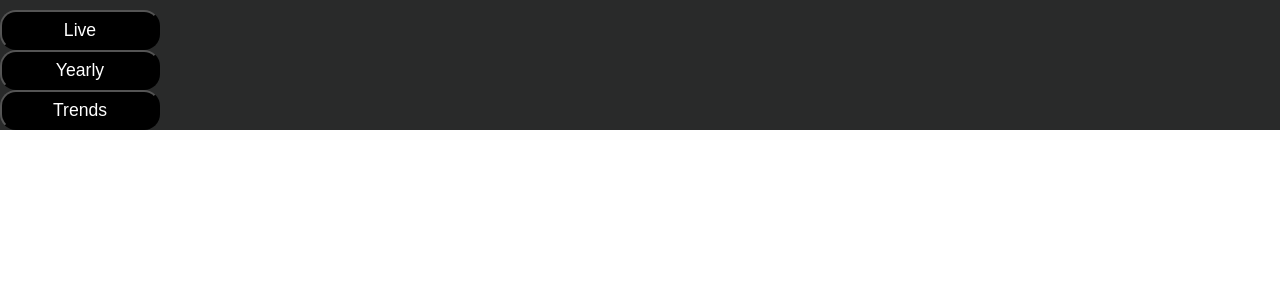
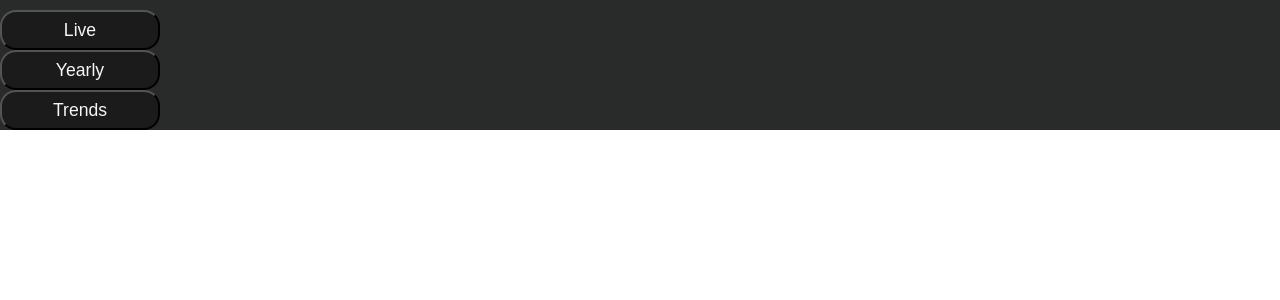
Before and after one commit to nishilfaldu/react-dashboard, a React (Create React App) app: page / in a window 1280 px wide. Shown: the top 300 px of the page. Built offline with nearby package versions, Linux system fonts and the light colour scheme.

Commit message:
styled buttons according to theme

```diff
--- a/src/components/NavButton.js
+++ b/src/components/NavButton.js
@@ -10,8 +10,8 @@ const StyledButton = styled.button`
     width: ${(p) => p.theme.buttonWidth};
     border-radius: ${(p) => p.theme.borderRadius};
     font-size: ${(p) => p.theme.buttonLabelFontSize};
-    color: white;
-    background-color: black;
+    color: ${(p) => p.theme.colorTitle};
+    background: ${(p) => p.theme.colorButtonBackground};
 `
 
 const NavButton = function(props){
--- a/src/styling-properties/propNavButton.js
+++ b/src/styling-properties/propNavButton.js
@@ -1,7 +1,7 @@
 import { rgba } from "polished";
 
-const colorTitle = rgba("white", 0.57);
-const colorContent = rgba("white", 0.96);
+const colorTitle = rgba("white", 0.96);
+// const colorContent = rgba("white", 0.96);
 
 // eslint-disable-next-line import/no-anonymous-default-export
 export default {
@@ -15,13 +15,9 @@ export default {
   buttonHeight: "2.5rem",
   buttonWidth: "10rem",
   borderRadius: "1rem",
-  colorCardBackground: "#1B1B1B",
+  colorButtonBackground: "#1B1B1B",
 
   // Properties of Button Title
   buttonLabelFontSize: "1.1rem",
   colorTitle: colorTitle,
-
-  // Properties of Card Content (Text other than title)
-  cardContentFontSize: "2em",
-  colorContent: colorContent,
 };
```
